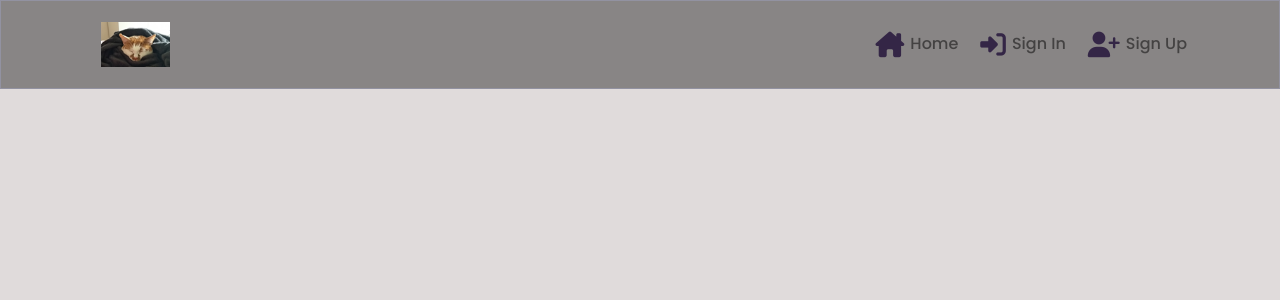
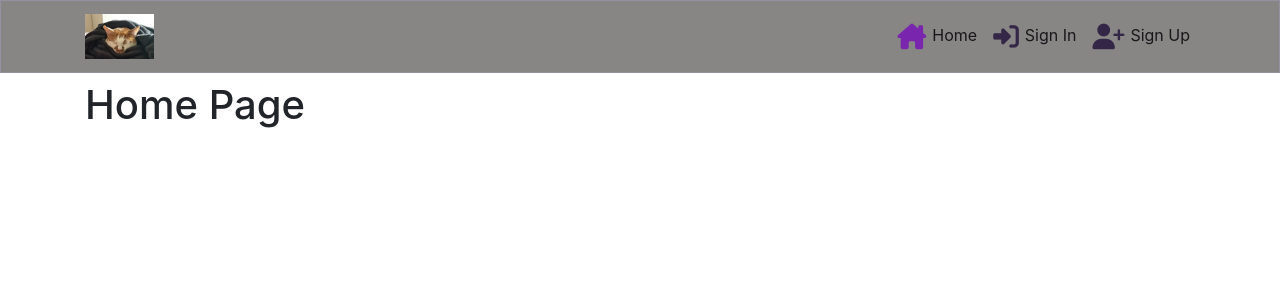
Before and after one commit to ktay0557/frontend, a React (Create React App) app: page / in a window 1280 px wide. Shown: the top 300 px of the page. Built offline with nearby package versions, Linux system fonts and the light colour scheme.

Commit message:
Add routing in React and additional Nav styling

```diff
--- a/package.json
+++ b/package.json
@@ -13,7 +13,7 @@
     "react-bootstrap": "^1.6.3",
     "react-dom": "^17.0.2",
     "react-infinite-scroll-component": "^6.1.0",
-    "react-router-dom": "^5.3.4",
+    "react-router-dom": "^5.3.0",
     "react-scripts": "^4.0.3",
     "web-vitals": "^1.1.2"
   },
--- a/src/App.js
+++ b/src/App.js
@@ -1,10 +1,20 @@
 import styles from "./App.module.css";
 import NavBar from "./components/NavBar";
+import Container from "react-bootstrap/Container";
+import { Route, Switch } from "react-router-dom";
 
 function App() {
   return (
     <div className={styles.App}>
       <NavBar />
+      <Container className={styles.Main}>
+        <Switch>
+          <Route exact path="/" render={() => <h1>Home Page</h1>} />
+          <Route exact path="/signin" render={() => <h1>Sign In</h1>} />
+          <Route exact path="/signup" render={() => <h1>Sign Up</h1>} />
+          <Route render={() => <p>Page Not Found!</p>} />
+        </Switch>
+      </Container>
     </div>
   );
 }
--- a/src/App.module.css
+++ b/src/App.module.css
@@ -1,7 +1,11 @@
-.App {
+App.module.css .App {
     font-family: "Poppins", sans-serif;
     background-color: #e0dbdb;
     min-height: 100vh;
+}
+
+.Main {
+    padding-top: 81px;
 }
 
 * {
--- a/src/components/NavBar.js
+++ b/src/components/NavBar.js
@@ -4,36 +4,42 @@ import Container from "react-bootstrap/Container";
 import Nav from "react-bootstrap/Nav";
 import logo from "../assets/logo.png";
 import styles from "../styles/NavBar.module.css";
-// import { NavLink } from "react-router-dom";
+import { NavLink } from "react-router-dom";
 
 const NavBar = () => {
     return (
         <Navbar className={styles.NavBar} expand="md" fixed="top">
             <Container>
-                <Nav.Link to="/">
+                <NavLink to="/">
                     <Navbar.Brand>
                         <img src={logo} alt="logo" height="45" />
                     </Navbar.Brand>
-                </Nav.Link>
+                </NavLink>
                 <Navbar.Toggle aria-controls="basic-navbar-nav" />
                 <Navbar.Collapse id="basic-navbar-nav">
                     <Nav className="ml-auto text-left">
-                        <Nav.Link
+                        <NavLink
                             exact
+                            className={styles.NavLink}
+                            activeClassName={styles.Active}
                             to="/"
                         >
                             <i className="fa-solid fa-house-chimney"></i>Home
-                        </Nav.Link>
-                        <Nav.Link
+                        </NavLink>
+                        <NavLink
+                            className={styles.NavLink}
+                            activeClassName={styles.Active}
                             to="/signin"
                         >
                             <i className="fa-solid fa-right-to-bracket"></i>Sign In
-                        </Nav.Link>
-                        <Nav.Link
+                        </NavLink>
+                        <NavLink
+                            className={styles.NavLink}
+                            activeClassName={styles.Active}
                             to="/signup"
                         >
                             <i className="fa-solid fa-user-plus"></i>Sign Up
-                        </Nav.Link>
+                        </NavLink>
                     </Nav>
                 </Navbar.Collapse>
             </Container>
--- a/src/index.js
+++ b/src/index.js
@@ -3,10 +3,13 @@ import ReactDOM from 'react-dom';
 import './index.css';
 import App from './App';
 import reportWebVitals from './reportWebVitals';
+import { BrowserRouter as Router } from 'react-router-dom';
 
 ReactDOM.render(
   <React.StrictMode>
-    <App />
+    <Router>
+      <App />
+    </Router>
   </React.StrictMode>,
   document.getElementById('root')
 );
--- a/src/styles/NavBar.module.css
+++ b/src/styles/NavBar.module.css
@@ -2,3 +2,11 @@
     background-color: #888585;
     border: 1px solid #9292a1;
 }
+
+.NavLink {
+    padding: 5px;
+}
+
+.Active i {
+    color: #7925ad;
+}
```
Also changed, not shown: 1 other file (tests, documents, lock files or other folders).
